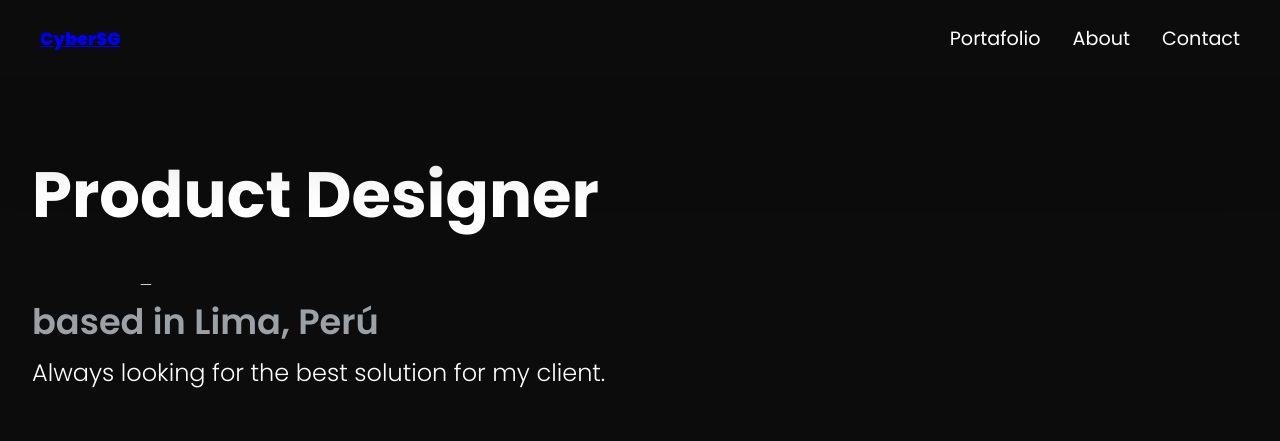
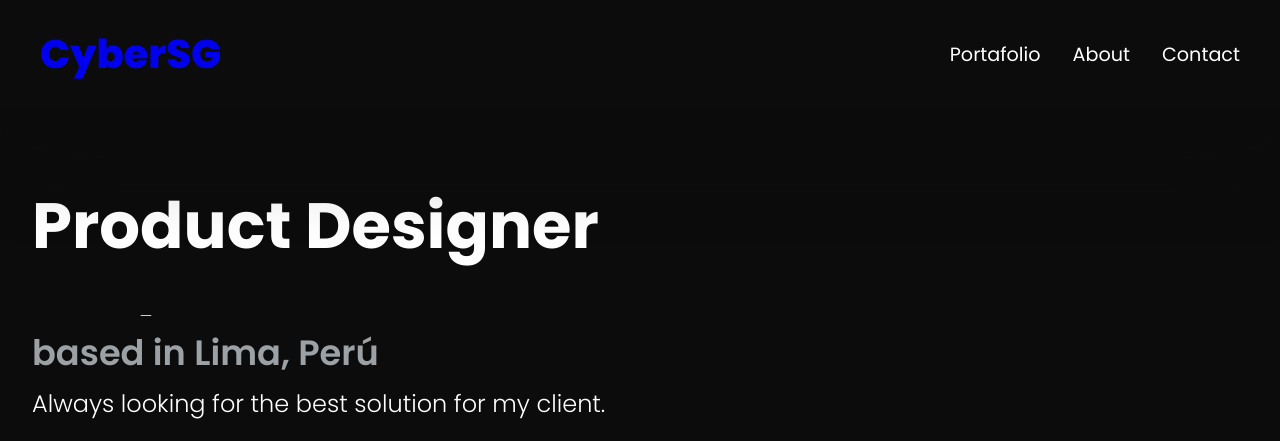
Before and after one commit to CyberSG-Zero/repository, a plain HTML site: page index.html in a window 1280 px wide. Shown: the top 441 px of the page. Drawn offline with Linux system fonts and the light colour scheme.

Commit message:
Update styles.css

```diff
--- a/assets/css/styles.css
+++ b/assets/css/styles.css
@@ -30,7 +30,7 @@ body {
     align-items: flex-start;
 }
 
-a.logo_text{
+a.logo-text{
     font-size: 2.5rem;
     font-weight: 800;
     text-decoration: none;
```
